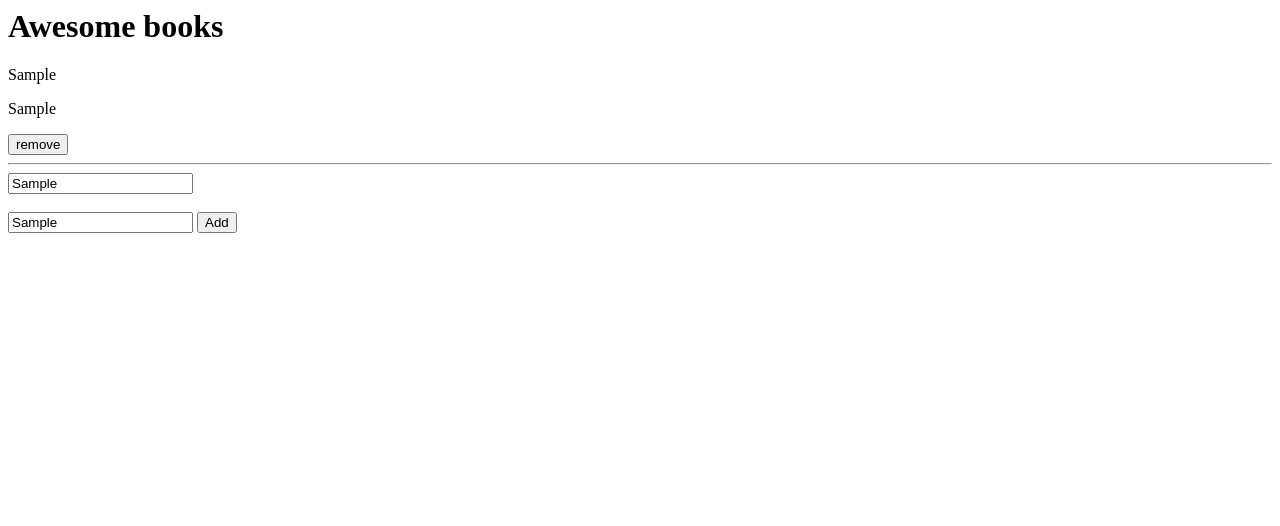
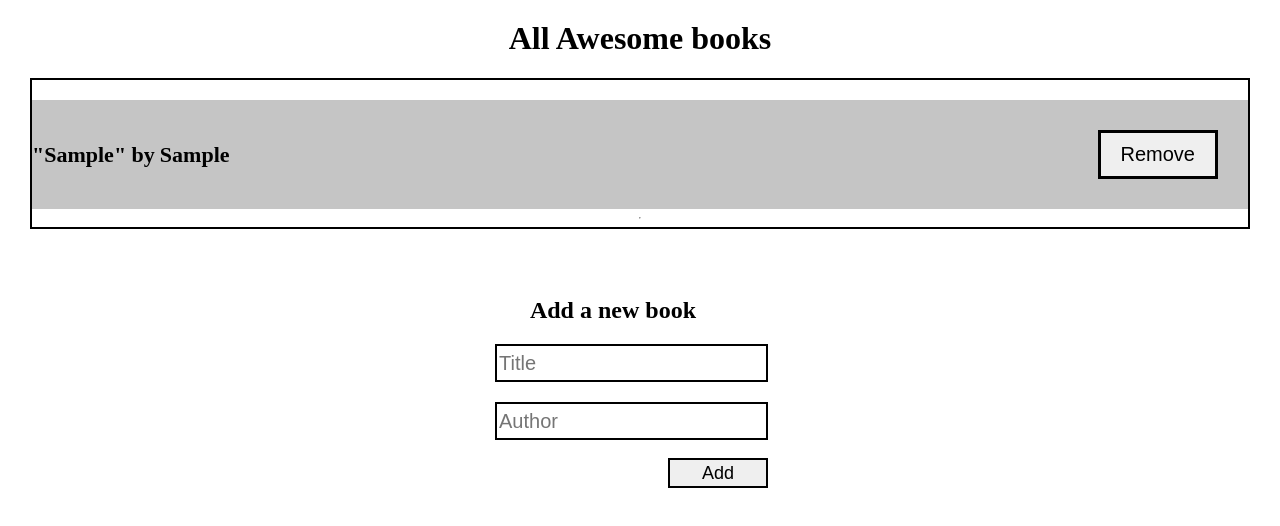
Before and after one commit to hiwina/AwesomeBooks, a website: page index.html in a window 1280 px wide. Both pictures are taken after typing "Sample", "Sample" into the empty fields and a click on the button "Add". Drawn offline with Linux system fonts and the light colour scheme.

Commit message:
Use class in creating awesomebook app

```diff
--- a/index.html
+++ b/index.html
@@ -4,16 +4,18 @@
     <meta http-equiv="X-UA-Compatible" content="IE=edge">
     <meta name="viewport" content="width=device-width, initial-scale=1.0">
     <link rel="stylesheet" href="styles.css">
+    <!-- <link rel="stylesheet" href="https://cdn.jsdelivr.net/npm/bootswatch@4.5.2/dist/yeti/bootstrap.min.css"> -->
     <title>'Awesome Books'</title>
 </head>
 <body>
-    <h1> Awesome books</h1>
-     <div class="book-list">
+    <h1 class="text-center">All Awesome books</h1>
+     <div id="book-list">
+     </div>
 
-     </div>
-    <form action="" id="book-form">
-        <input name="title" id="title" cols="30" rows="10" placeholder="Title"></input><br><br>
-        <input name="author" id="author" cols="30" rows="10" placeholder="Author"></input>
+    <form id="book-form">
+        <h2 >Add a new book</h2>
+        <input name="title" id="title"  placeholder="Title"></input>
+        <input name="author" id="author"  placeholder="Author"></input>
         <button type="submit" class="addbtn">Add</button>
     </form>
 <script src = index.js></script>
--- a/index.js
+++ b/index.js
@@ -1,58 +1,98 @@
 /* eslint-disable no-use-before-define */
 /* eslint-disable no-unused-vars */
+// select the items
+const form = document.querySelector('#book-form');
+const title = document.querySelector('#title');
+const author = document.querySelector('#author');
+const displayArea = document.querySelector('#book-list');
 
-function setLocalStorage(bookList) {
-  const updateBooks = JSON.stringify(bookList);
-  localStorage.setItem('#book-form', updateBooks);
+class Books {
+  constructor(title, author) {
+    this.title = title;
+    this.author = author;
   }
 
-function getLocalStorage() {
-  const existingBooks = localStorage.getItem('#book-form');
-  if (existingBooks !== null) {
-    return JSON.parse(existingBooks);
+  storeData() {
+    const bookTitle = title.value;
+    const bookAuthor = author.value;
+    const book = new Books(bookTitle, bookAuthor);
+    // Check if local storage is empty
+    if (localStorage.getItem('books') === null) {
+      const bookShelf = [];
+      bookShelf.push(book);
+      localStorage.setItem('books', JSON.stringify(bookShelf));
+    } else {
+      const bookShelfStr = localStorage.getItem('books');
+      const bookArray = JSON.parse(bookShelfStr);
+      bookArray.push(book);
+      localStorage.setItem('books', JSON.stringify(bookArray));
     }
-  return [];
+    // Clear input
+    title.value = '';
+    author.value = '';
+    this.displayBooks();
   }
-const booksList = getLocalStorage();
-const bookTitle = document.querySelector('#title');
-const bookAuthor = document.querySelector('#author');
-const container = document.querySelector('.book-list');
 
-function displaybooks(books) {
-  container.innerHTML = '';
-  for (let i = 0; i < books.length; i += 1) {
-    const book = books[i];
-    const maindiv = document.createElement('div');
-    const h2 = document.createElement('p');
-    const p = document.createElement('p');
-    const removeButton = document.createElement('button');
-    removeButton.addEventListener('click', () => {
-      booksList.splice(i, 1);
-      setLocalStorage(booksList);
-      displaybooks(booksList);
+  displayBooks() {
+    const wrapper = document.createElement('div');
+    const line = document.createElement('hr');
+    const bookShelfStr = localStorage.getItem('books');
+    const tits = document.createElement('div');
+    tits.innerText = this.author;
+    const bookArray = JSON.parse(bookShelfStr);
+    bookArray.forEach((element, index) => {
+      const displayTitle = document.createElement('p');
+      const displayAuth = document.createElement('p');
+      const deleteBtn = document.createElement('div');
+      const container = document.createElement('div');
+      const words = document.createElement('div');
+      // set attributes
+      displayTitle.innerText = `"${element.title}" by`;
+      displayAuth.innerText = element.author;
+      deleteBtn.innerHTML = `<button class="btn borders removeButton" onclick='deleteItem(${index})'>Remove</button>`;
+      deleteBtn.classList.add('deleteBook');
+      container.classList.add('flexing', 'centers');
+      words.classList.add('flexing');
+      displayAuth.classList.add('word');
+      // apend children
+      words.appendChild(displayTitle);
+      words.appendChild(displayAuth);
+      container.appendChild(words);
+      container.appendChild(deleteBtn);
+      wrapper.appendChild(container);
     });
-    const bar = document.createElement('hr');
-    h2.innerHTML = book.title;
-    p.innerHTML = book.author;
-    removeButton.innerHTML = 'remove';
-    maindiv.appendChild(h2);
-    maindiv.appendChild(p);
-    maindiv.appendChild(removeButton);
-    maindiv.appendChild(bar);
-    container.appendChild(maindiv);
+    line.classList.add('line');
+    displayArea.appendChild(wrapper);
+    displayArea.appendChild(line);
+  }
+
+  removeBook(index) {
+    const bookShelfStr = localStorage.getItem('books');
+    const bookArray = JSON.parse(bookShelfStr);
+    bookArray.splice(index, 1);
+    localStorage.setItem('books', JSON.stringify(bookArray));
+    displayArea.innerHTML = '';
+    this.displayBooks();
   }
 }
-displaybooks(booksList);
-const addBtn = document.querySelector('.addbtn');
-addBtn.addEventListener('click', (e) => {
-  e.preventDefault();
-  if (bookTitle.value.trim() !== '' && bookAuthor.value.trim() !== '') {
-    const list = {
-      title: bookTitle.value,
-      author: bookAuthor.value,
-    };
-    booksList.push(list);
-    setLocalStorage(booksList);
-    displaybooks(booksList);
+
+// what happens when a person presses submit
+form.addEventListener('submit', (event) => {
+  event.preventDefault();
+  // Check if title and author field is empty or not
+  if (title.value === '' || author.value === '') {
+    title.setAttribute('placeholder', 'title');
+    author.setAttribute('placeholder', 'author');
+  } else {
+    displayArea.innerHTML = '';
+    const book = new Books();
+    book.storeData();
   }
 });
+
+const bigBook = new Books();
+const deleteItem = (id) => {
+  bigBook.removeBook(id);
+};
+
+window.addEventListener('load', bigBook.displayBooks());
--- a/styles.css
+++ b/styles.css
@@ -1 +1,82 @@
-/* Styles */
+body {
+  padding: 20px 30px;
+  margin: 0 auto;
+}
+
+.text-center {
+  text-align: center;
+}
+
+#book-form {
+  display: flex;
+  flex-direction: column;
+  margin-top: 3em;
+  width: 50%;
+  align-items: flex-end;
+  margin-left: 8em;
+}
+
+#book-form,
+h2 {
+  text-align: center;
+  margin-right: 3em;
+}
+
+#book-list {
+  display: flex;
+  flex-direction: column;
+  border: 2px solid black;
+  background: white;
+  text-align: center;
+}
+
+#author {
+  margin-top: 1em;
+}
+
+.addbtn {
+  margin-top: 1em;
+  border: 2px solid black;
+  height: 30px;
+  width: 100px;
+  font-size: 18px;
+}
+
+.flexing {
+  font-weight: bold;
+  font-size: 22px;
+  display: flex;
+  gap: 5px;
+  background: #c5c5c5;
+  margin-top: 20px;
+}
+
+.deleteBook {
+  display: flex;
+  flex-direction: column;
+  align-self: center;
+  padding: 30px;
+  border: 1px solid black;
+  border: none;
+}
+
+.centers {
+  display: flex;
+  justify-content: space-between;
+}
+
+.removeButton {
+  font-size: 20px;
+  padding: 10px 20px;
+  border: 3px solid black;
+}
+
+input {
+  border: 2px solid black;
+  height: 38px;
+  font-size: 20px;
+}
+
+.warning {
+  background: rgb(227, 172, 172);
+}
```
Lines whose indentation alone changed are shown as unchanged.
